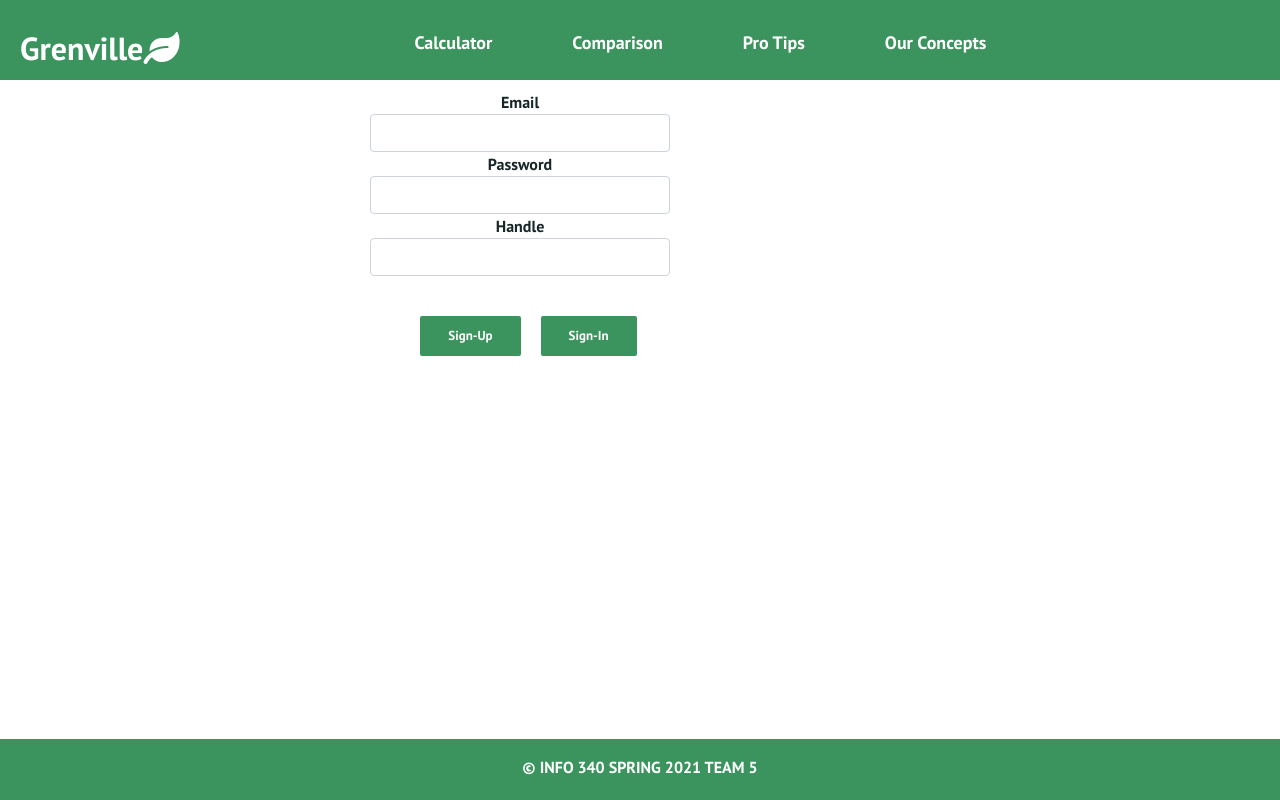
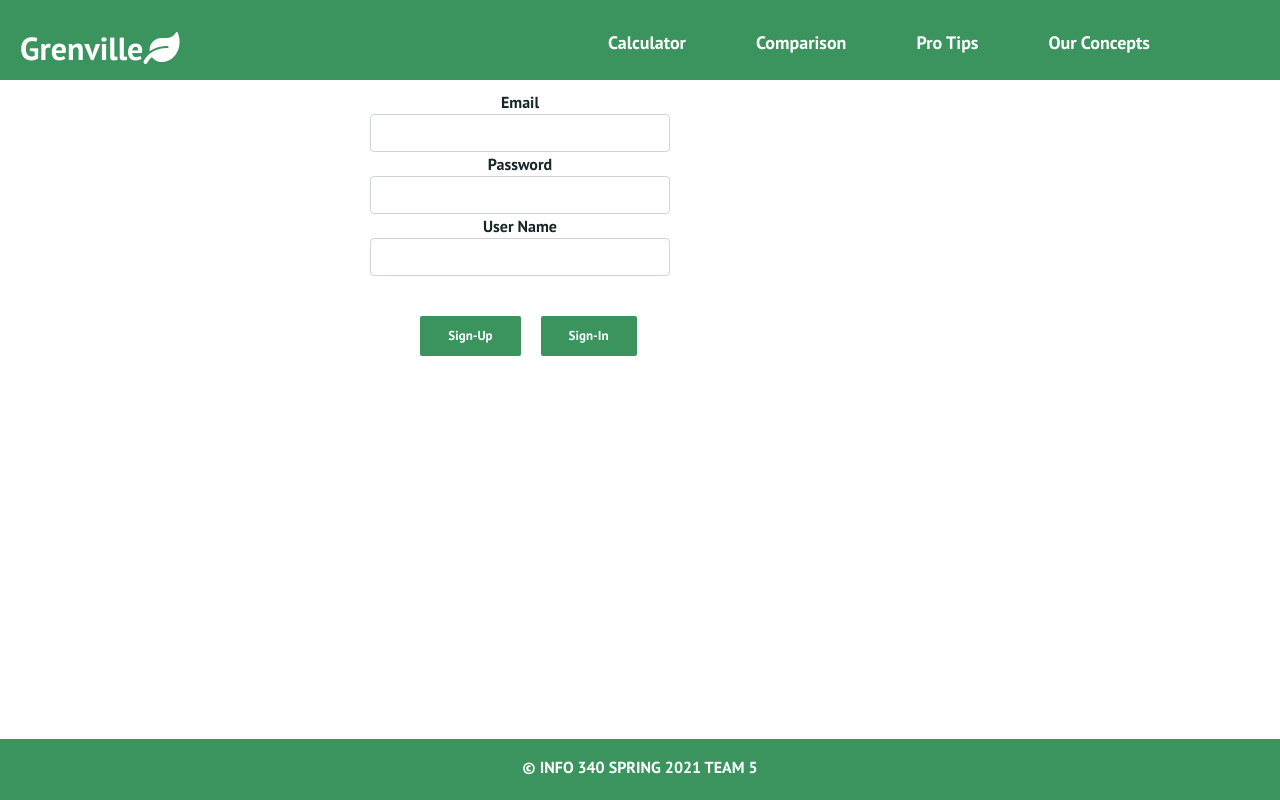
Before and after one commit to info340c-sp21/project-2-group-5, a React (Create React App) app in the folder project-2/: page /Login in a window 1280 px wide. Built offline with nearby package versions, Linux system fonts and the light colour scheme; no server answers.

Commit message:
homepage video fix

```diff
--- a/project-2/src/components/Cards.css
+++ b/project-2/src/components/Cards.css
@@ -16,11 +16,12 @@
     flex-direction: row;
     position: relative;
     margin: 50px 0 45px;
+    margin-right: 25px;
   }
 
   .cards__items {
     margin-bottom: 24px;
-    width: 200px;
+    width: 210px;
   }
   .cards__item:hover {
     background-color: #b0ff9d;
--- a/project-2/src/components/Navbar.css
+++ b/project-2/src/components/Navbar.css
@@ -37,10 +37,10 @@
 .nav-menu {
   display: grid;
   grid-template-columns: repeat(5, auto);
-  grid-gap: 10px;
+  grid-gap: 0px;
   list-style: none;
   text-align: center;
-  width: 60vw;
+  width: 72vw;
   justify-content: end;
   margin-right: 2rem;
 }
--- a/project-2/src/components/SignUpForm.js
+++ b/project-2/src/components/SignUpForm.js
@@ -63,7 +63,7 @@ function SignUpForm(props) {
 
       {/* handle */}
       <div className="form-group">
-        <label htmlFor="handle">Handle</label>
+        <label htmlFor="handle">User Name</label>
         <input className="form-control"
           id="handle"
           name="handle"
--- a/project-2/src/components/landing.css
+++ b/project-2/src/components/landing.css
@@ -2,7 +2,7 @@ video {
     object-fit: cover;
     width: 100%;
     height: 100%;
-    position: fixed;
+    position: absolute;
     z-index: -1;
   }
 
--- a/project-2/src/components/pages/LoginPage.js
+++ b/project-2/src/components/pages/LoginPage.js
@@ -41,7 +41,7 @@ function LoginPage (props){
     } else {
         content = (
             <div>
-                <p>Already logged in</p>
+                <p>Log-in successfully! Let's expore Grenville!</p>
             </div>
         );
     }
--- a/project-2/src/components/pages/Tips.css
+++ b/project-2/src/components/pages/Tips.css
@@ -83,3 +83,7 @@ img {
   height: 120px;
   background-position: center;
 }
+.flex-item {
+  margin-top: 0;
+  padding-top: 0;
+}
```
Also changed, not shown: 1 other file (tests, documents, lock files or other folders).
